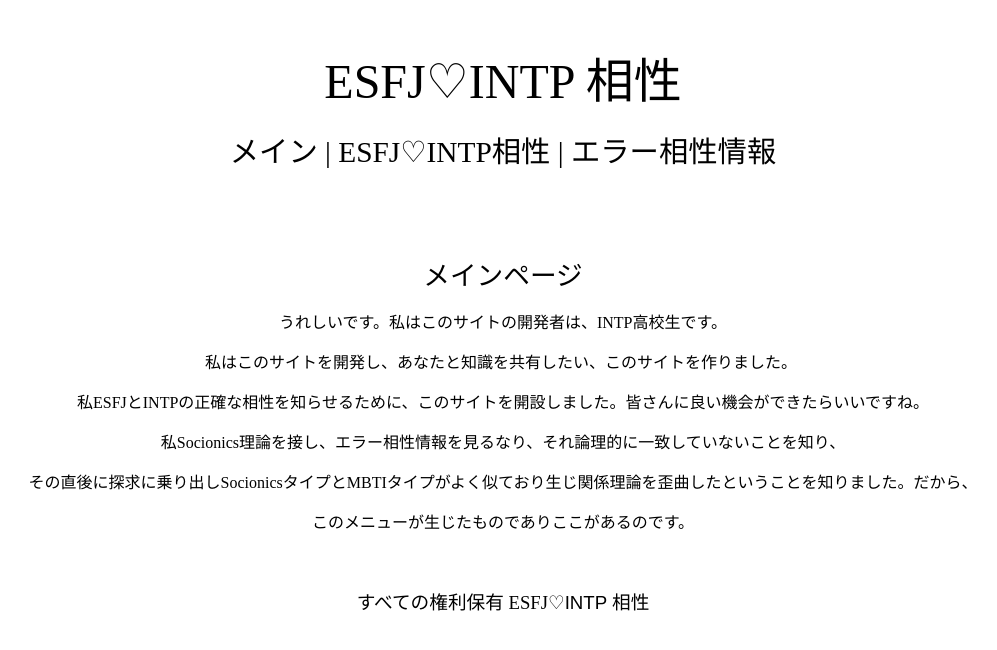
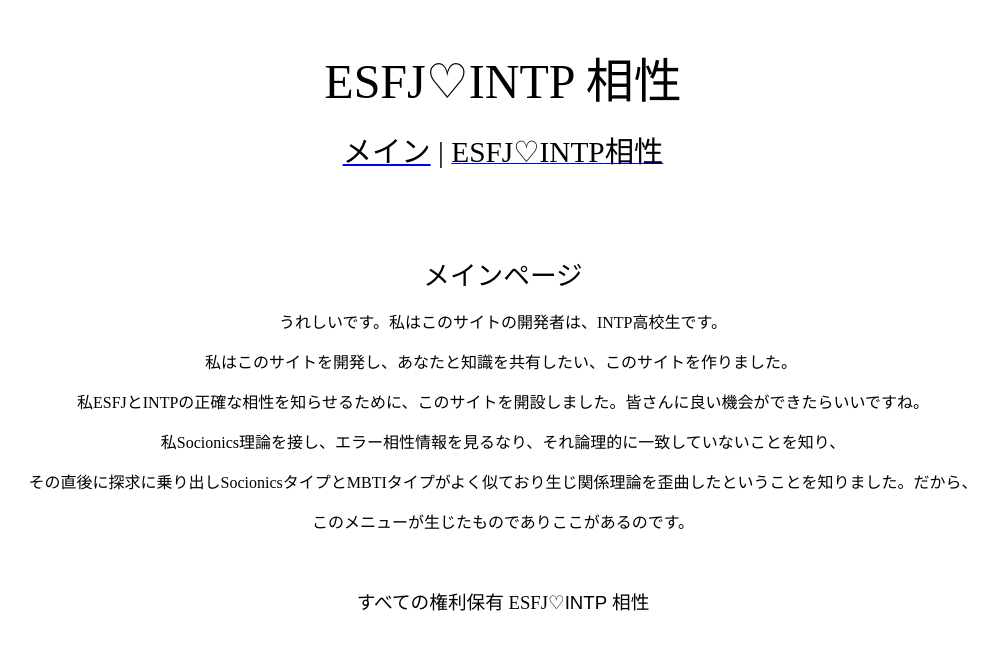
Before and after one commit to esfjandintp/match_home, a plain HTML site: page index.html in a window 1280 px wide. Shown: the whole page, without its empty margins (137-1134 px from the left). Drawn offline with Linux system fonts and the light colour scheme.

Commit message:
Add files via upload

```diff
--- a/index.html
+++ b/index.html
@@ -9,7 +9,7 @@
 <body bgcolor="white" text="black" link="blue" vlink="purple" alink="red" background="캡처.PNG">
 <p align="center"><font color="white">&nbsp;</font></p>
 <p align="center"><span style="font-size:36pt;"><font face="Segoe Script" color="black">ESFJ</font></span><span style="font-family:Gulim,sans-serif; font-style:normal; font-weight:400; font-size:36pt; color:black; word-spacing:0px; letter-spacing:normal; text-transform:none; text-indent:0px; float:none; orphans:2; widows:2;"><font face="Segoe Script" color="black">♡INTP </font></span><span style="font-size:36pt;"><font color="black">相性</font></span><font color="black"></font></p>
-<p align="center"><span style="font-size:22pt;"><font face="Ink Free" color="black">メイン | ESFJ</font></span><span style="font-family:Gulim,sans-serif; font-style:normal; font-weight:400; font-size:22pt; color:black; word-spacing:0px; letter-spacing:normal; text-transform:none; text-indent:0px; float:none; orphans:2; widows:2;"><font face="Ink Free" color="black">♡INTP</font></span><span style="font-size:22pt;"><font face="Ink Free" color="black">相性 | </font><font color="black">エラー相性情報 </font></span><font
+<p align="center"><span style="font-size:22pt;"><a href="https://esfjandintp.github.io/match_home/"><font face="Ink Free" color="black">メイン</font></a><font face="Ink Free" color="black"> | </font></span><a href="https://esfjandintp.github.io/match_dualpair/"><span style="font-size:22pt;"><font face="Ink Free" color="black">ESFJ</font></span><span style="font-family:Gulim,sans-serif; font-style:normal; font-weight:400; font-size:22pt; color:black; word-spacing:0px; letter-spacing:normal; text-transform:none; text-indent:0px; float:none; orphans:2; widows:2;"><font face="Ink Free" color="black">♡INTP</font></span><span style="font-size:22pt;"><font face="Ink Free" color="black">相性</font></span></a><span style="font-size:22pt;"><font face="Ink Free" color="black"> </font></span><font
 color="black"></font></p>
 <p align="center"><font color="black">&nbsp;</font></p>
 <p align="center"><font color="black">&nbsp;</font></p>
```
